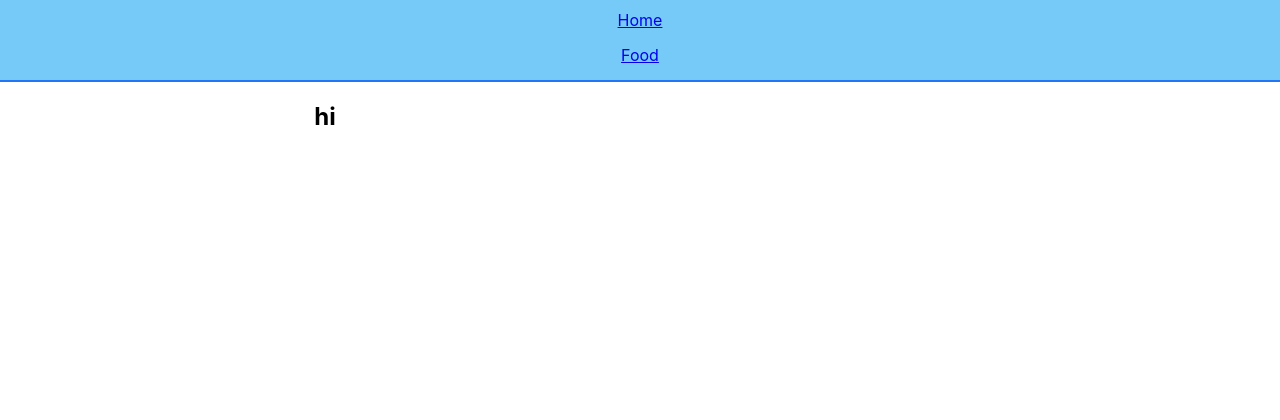
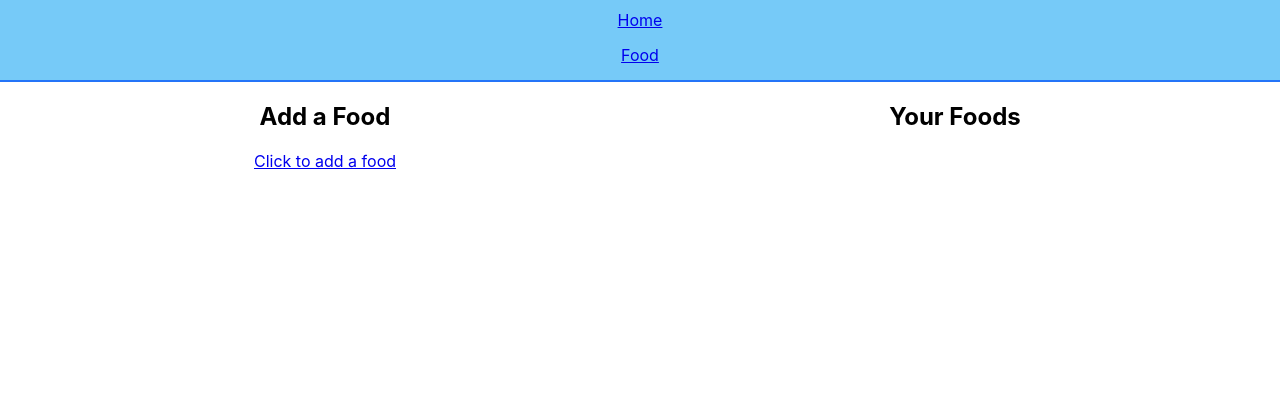
Before and after one commit to JImmyJImmy0/thehustle, a Django app: page /food/ in a window 1280 px wide. Shown: the top 420 px of the page. Run offline with Django 3.2, Linux system fonts and the light colour scheme; data that the repository does not hold is empty.

Commit message:
stub add food form

```diff
--- a/main_app/templates/base.html
+++ b/main_app/templates/base.html
@@ -18,7 +18,7 @@
         </div>
         <nav>
             <ul>
-                <li><a href="/food">Food</a></li>
+                <li><a href="{% url 'foods_index' %}">Food</a></li>
             </ul>
         </nav>
     </header>
--- a/main_app/templates/foods/index.html
+++ b/main_app/templates/foods/index.html
@@ -9,13 +9,17 @@
 
 <section class='food-form'>
     <div class='form-container'>
-        <h1>hi</h1>
+        <h1>Add a Food</h1>
+    </div>
+    <div class='add-food-btn'>
+        <a href="{% url 'foods_create' %}">Click to add a food</a>
     </div>
 </section>
 
 
 <section class='all-foods'>
     <div class='food-container'>
+        <h1>Your Foods</h1>
         <div class='foods-list'>
             {% for food in foods %}
                 <h2>{{ food.name }}, {{ food.calories }} cals</h2>
--- a/main_app/urls.py
+++ b/main_app/urls.py
@@ -4,4 +4,5 @@ from . import views
 urlpatterns = [
     path('', views.home, name='home'),
     path('food/', views.foods_index, name='foods_index'),
+    path('food/create/', views.FoodCreate.as_view(), name='foods_create')
 ]
--- a/main_app/views.py
+++ b/main_app/views.py
@@ -1,4 +1,5 @@
 from django.shortcuts import render
+from django.views.generic.edit import CreateView
 from .models import Food
 
 
@@ -10,3 +11,8 @@ def home(request):
 def foods_index(request):
     foods = Food.objects.all()
     return render(request, 'foods/index.html', { 'foods': foods })
+
+class FoodCreate(CreateView):
+    model = Food
+    fields = '__all__'
+    success_url = '/food/'
```
Also changed, not shown: main_app/templates/main_app/food_form.html (added, +22 -0 lines).
